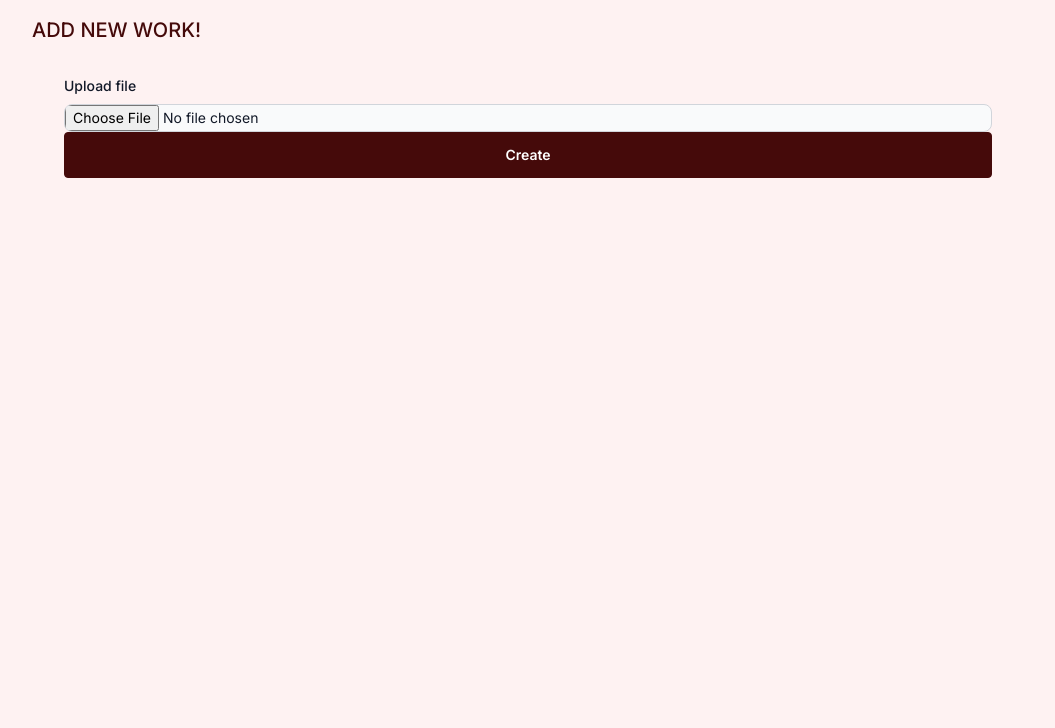
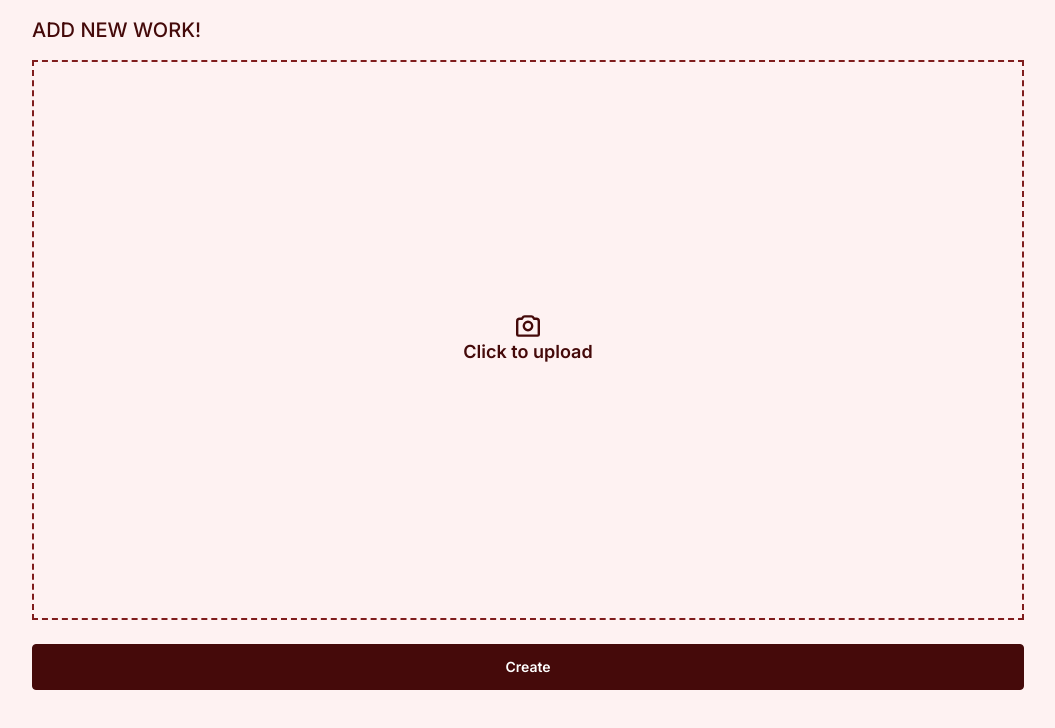
Before and after one commit to fvdime/art-exhibition, a Next.js app: page /dashboard/add in a window 1280 px wide. Shown: the top 728 px of the page, without its empty margins (112-1167 px from the left). Built offline with nearby package versions, Linux system fonts and the light colour scheme; no server answers.

Commit message:
fix form

```diff
--- a/src/components/form/new-work.jsx
+++ b/src/components/form/new-work.jsx
@@ -1,33 +1,83 @@
 "use client";
 
-import React, { useState } from "react";
-import { Toaster } from "react-hot-toast";
+import React, { useCallback, useState } from "react";
 import { CreateWork } from "@/actions/post.action";
 import { useFormState } from "react-dom";
+import Image from "next/image";
 
 const initialState = {
   error: "",
 };
 
 const NewWorkForm = () => {
+  const [imagePreview, setImagePreview] = useState(null);
+
+  const handleUpload = useCallback((event) => {
+    const file = event.target.files?.[0];
+    if (file) {
+      const reader = new FileReader();
+      reader.onloadend = () => {
+        const imageUrl = reader.result;
+        setImagePreview(imageUrl);
+      };
+      reader.readAsDataURL(file);
+    }
+  }, []);
+
   const [state, formAction] = useFormState(CreateWork, initialState);
 
   return (
-    <form className="w-full h-full p-8" action={formAction}>
-      <label
-        className="block mb-2 text-sm font-medium text-gray-900 dark:text-white"
-        htmlFor="image"
-      >
-        Upload file
-      </label>
-      <input
-        className="block w-full text-sm text-gray-900 border border-gray-300 rounded-lg cursor-pointer bg-gray-50 focus:outline-none"
-        name="image"
-        type="file"
-        accept="image/png, image/jpeg, image/jpg"
-      />
-       {state.error && (
-        <p className="text-xs font-medium text-gray-900">{state.error}</p>
+    <form className="w-full h-full py-4" action={formAction}>
+      <div className="mb-6">
+        <label
+          htmlFor="image"
+          className="h-[50vh] md:h-[70vh] relative cursor-pointer hover:opacity-50 transition duration-200 ease-in border-dashed border-2 p-20 flex flex-col border-red-900 justify-center items-center text-red-950"
+        >
+          <input
+            id="image"
+            type="file"
+            accept="image/*"
+            className="hidden"
+            name="image"
+            onChange={handleUpload}
+          />
+          <svg
+            className="w-6 h-6"
+            aria-hidden="true"
+            xmlns="http://www.w3.org/2000/svg"
+            fill="none"
+            viewBox="0 0 20 18"
+          >
+            <path
+              stroke="currentColor"
+              strokeLinecap="round"
+              strokeLinejoin="round"
+              strokeWidth="2"
+              d="M10 12.5a3.5 3.5 0 1 0 0-7 3.5 3.5 0 0 0 0 7Z"
+            />
+            <path
+              stroke="currentColor"
+              strokeLinecap="round"
+              strokeLinejoin="round"
+              strokeWidth="2"
+              d="M17 3h-2l-.447-.894A2 2 0 0 0 12.764 1H7.236a2 2 0 0 0-1.789 1.106L5 3H3a2 2 0 0 0-2 2v11a1 1 0 0 0 1 1h16a1 1 0 0 0 1-1V5a2 2 0 0 0-2-2Z"
+            />
+          </svg>
+          <h2 className="font-semibold text-lg">Click to upload</h2>
+          {imagePreview && (
+            <div className="absolute inset-0 w-full h-full">
+              <Image
+                alt="upload"
+                layout="fill"
+                objectFit="cover"
+                src={imagePreview}
+              />
+            </div>
+          )}
+        </label>
+      </div>
+      {state.error && (
+        <p className="text-xs font-medium text-red-900 mt-1">{state.error}</p>
       )}
 
       <div className="text-center">
@@ -35,7 +85,6 @@ const NewWorkForm = () => {
           Create
         </button>
       </div>
-      <Toaster position="top-right" reverseOrder={false} />
     </form>
   );
 };
```
